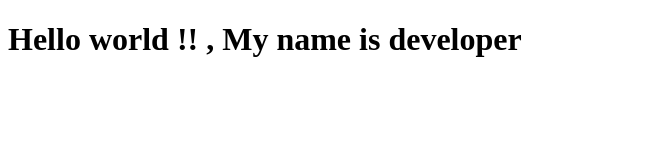
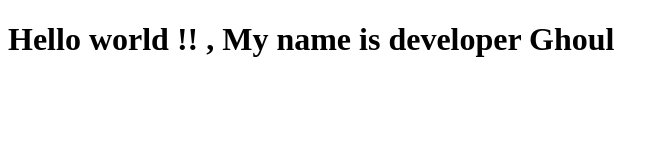
Before and after one commit to Ghoul149/testrepo, a plain HTML site: page index.html in a window 1280 px wide. Shown: the whole page, without its empty margins (0-669 px from the left). Drawn offline with Linux system fonts and the light colour scheme.

```diff
--- a/index.html
+++ b/index.html
@@ -6,6 +6,6 @@
     <title>Document</title>
 </head>
 <body>
-    <h1> Hello world !! , My name is developer </h1>
+    <h1> Hello world !! , My name is developer Ghoul</h1>
 </body>
 </html>
```
